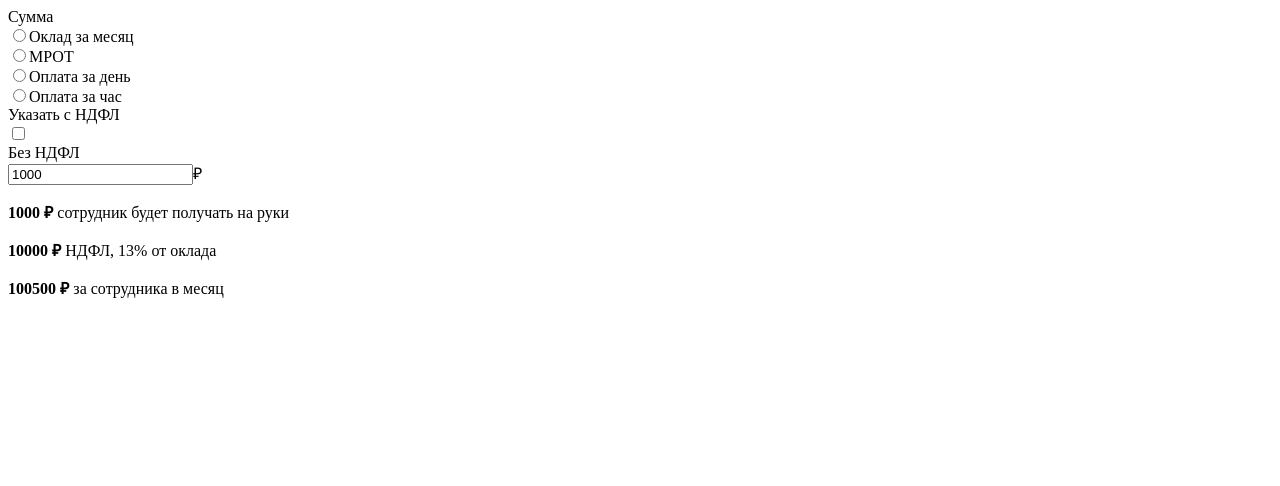
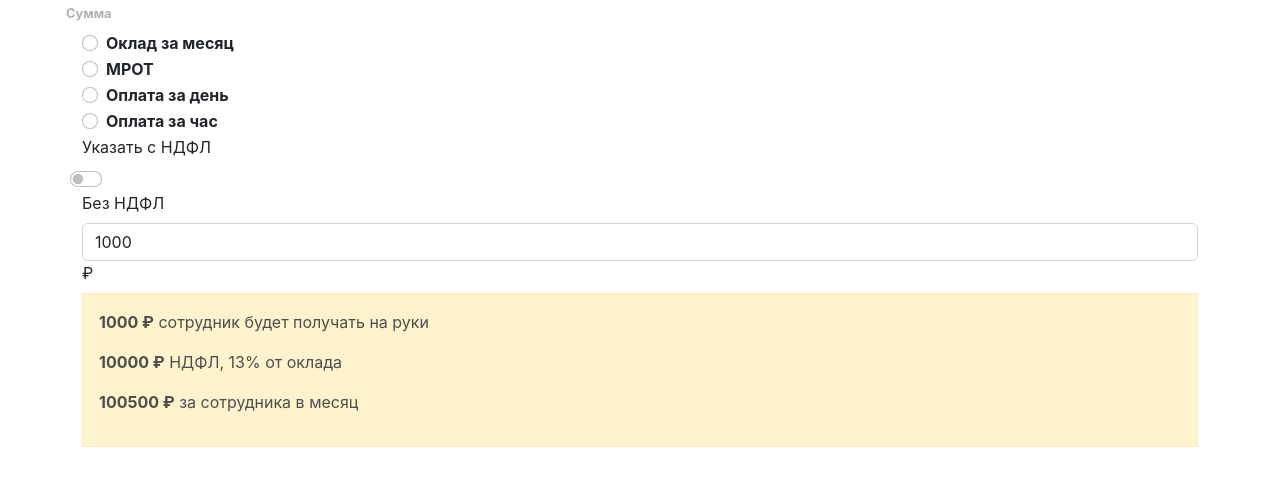
Before and after one commit to OlgaDrozdova/salary-radio-list, a React (Create React App) app: page / in a window 1280 px wide. Shown: the top 486 px of the page. Built offline with nearby package versions, Linux system fonts and the light colour scheme.

Commit message:
add styles for font

```diff
--- a/src/components/ControlSalary.tsx
+++ b/src/components/ControlSalary.tsx
@@ -1,4 +1,5 @@
 import React, { memo } from 'react';
+import '../styles/ControlSalary.sass';
 import { Form, Alert } from 'react-bootstrap';
 import { useSelector } from 'react-redux';
 import { Field, formValueSelector, reduxForm } from 'redux-form';
@@ -11,6 +12,7 @@ const ControlSalary: React.FC = () => {
   //const connectedControlSalary = useSelector(mapStateToProps);
   return (
     <Form onSubmit={() => {}}>
+      <Form.Label className='main-label'>Сумма</Form.Label>
       <Field name='radio-button-list' component={PayTypeRadioGroup} />
       <Field name='isNDFL-switcher' component={NDFLSwitcher} />
       <Field name='money-input' component={MoneyInput} />
--- a/src/components/PayTypeRadioGroup.tsx
+++ b/src/components/PayTypeRadioGroup.tsx
@@ -1,11 +1,11 @@
 import React from 'react';
+import '../styles/PayTypeRadioGroup.sass';
 import { Form, Row, Col } from 'react-bootstrap';
 import { PayType } from '../helpers/common';
 
 const PayTypeRadioGroup: React.FC = () => {
   return (
     <Form.Group>
-      <Form.Label>Сумма</Form.Label>
       {Object.values(PayType).map((element, index) => (
         <Row key={index}>
           <Col>
--- a/src/index.tsx
+++ b/src/index.tsx
@@ -1,3 +1,4 @@
+import './styles/index.sass';
 import { createRoot } from 'react-dom/client';
 import { Provider } from 'react-redux';
 import store from './store';
--- /dev/null
+++ b/src/styles/ControlSalary.sass
@@ -0,0 +1,12 @@
+@import '~bootstrap/scss/bootstrap'
+@import './common'
+
+.alert
+    border-radius: 0
+    color: $primary-text
+
+.main-label
+    color: $second-text
+    margin-left: -1rem
+    font-size: 0.8rem
+    font-weight: 700
--- /dev/null
+++ b/src/styles/PayTypeRadioGroup.sass
@@ -0,0 +1,8 @@
+@import './common'
+
+.form-check-label
+    font-weight: 700
+
+.form-check-input:checked
+    background-color: $primary-text
+    border-color: $primary-text
--- /dev/null
+++ b/src/styles/common.sass
@@ -0,0 +1,3 @@
+$primary-text: #4d4d4d
+$second-text: #b0b1b1
+$active-switch-color: #ff9e32
--- /dev/null
+++ b/src/styles/index.sass
@@ -0,0 +1,16 @@
+@import './common'
+
+body
+    margin: 0
+    font-family: -apple-system, BlinkMacSystemFont, 'Roboto', 'Segoe UI', 'Oxygen', 'Ubuntu', 'Cantarell', 'Fira Sans', 'Droid Sans', 'Helvetica Neue', sans-serif !important
+    -webkit-font-smoothing: antialiased
+    -moz-osx-font-smoothing: grayscale
+    color: $primary-text
+
+code
+    font-family: source-code-pro, Menlo, Monaco, Consolas, 'Courier New', monospace
+
+input[type='radio'],
+input[type='checkbox'],
+.custom-control-label
+    cursor: pointer
```
